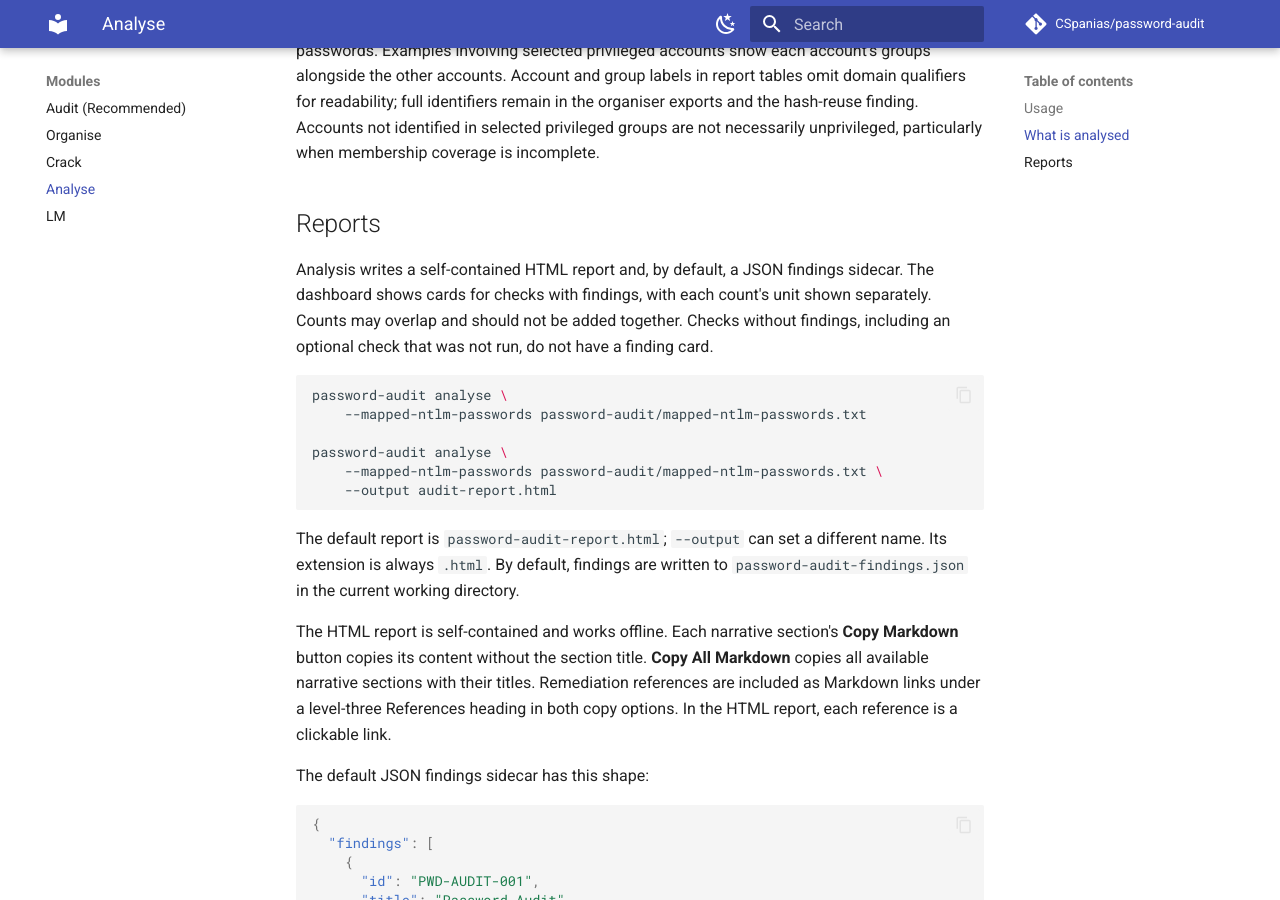
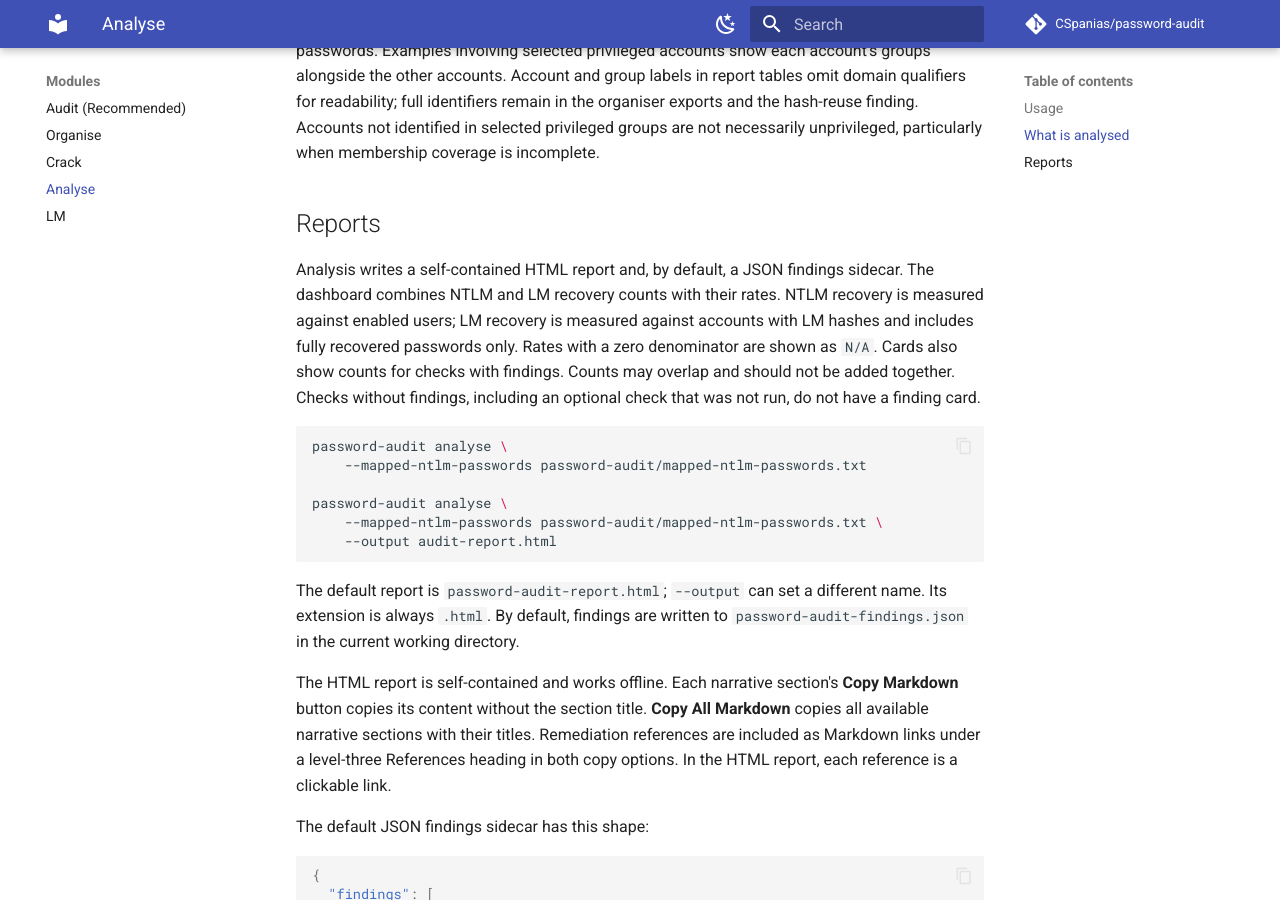
Before and after one commit to CSpanias/password-audit, an MkDocs documentation site: the page built from docs/analyse.md, in a window 1280 px wide and 900 px high, scrolled down 2582 px. Built offline with MkDocs 1.6.1 and Material for MkDocs 9.7.7, drawn with Linux system fonts in a browser that asks for light colours; comment, search, counter and statistics services are not loaded.

Commit message:
Simplified dashboard summary cards.
Combine recovery counts and rates and use concise labels for finding cards.

Co-authored-by: Copilot <223556219+Copilot@users.noreply.github.com>

````diff
--- a/docs/analyse.md
+++ b/docs/analyse.md
@@ -103,10 +103,13 @@ coverage is incomplete.
 ## Reports
 
 Analysis writes a self-contained HTML report and, by default, a JSON findings
-sidecar. The dashboard shows cards for checks with findings, with each count's
-unit shown separately. Counts may overlap and should not be added together.
-Checks without findings, including an optional check that was not run, do not
-have a finding card.
+sidecar. The dashboard combines NTLM and LM recovery counts with their rates.
+NTLM recovery is measured against enabled users; LM recovery is measured
+against accounts with LM hashes and includes fully recovered passwords only.
+Rates with a zero denominator are shown as `N/A`.
+Cards also show counts for checks with findings. Counts may overlap and should
+not be added together. Checks without findings, including an optional check
+that was not run, do not have a finding card.
 
 ```bash
 password-audit analyse \
````
Also changed, not shown: 8 other files.
